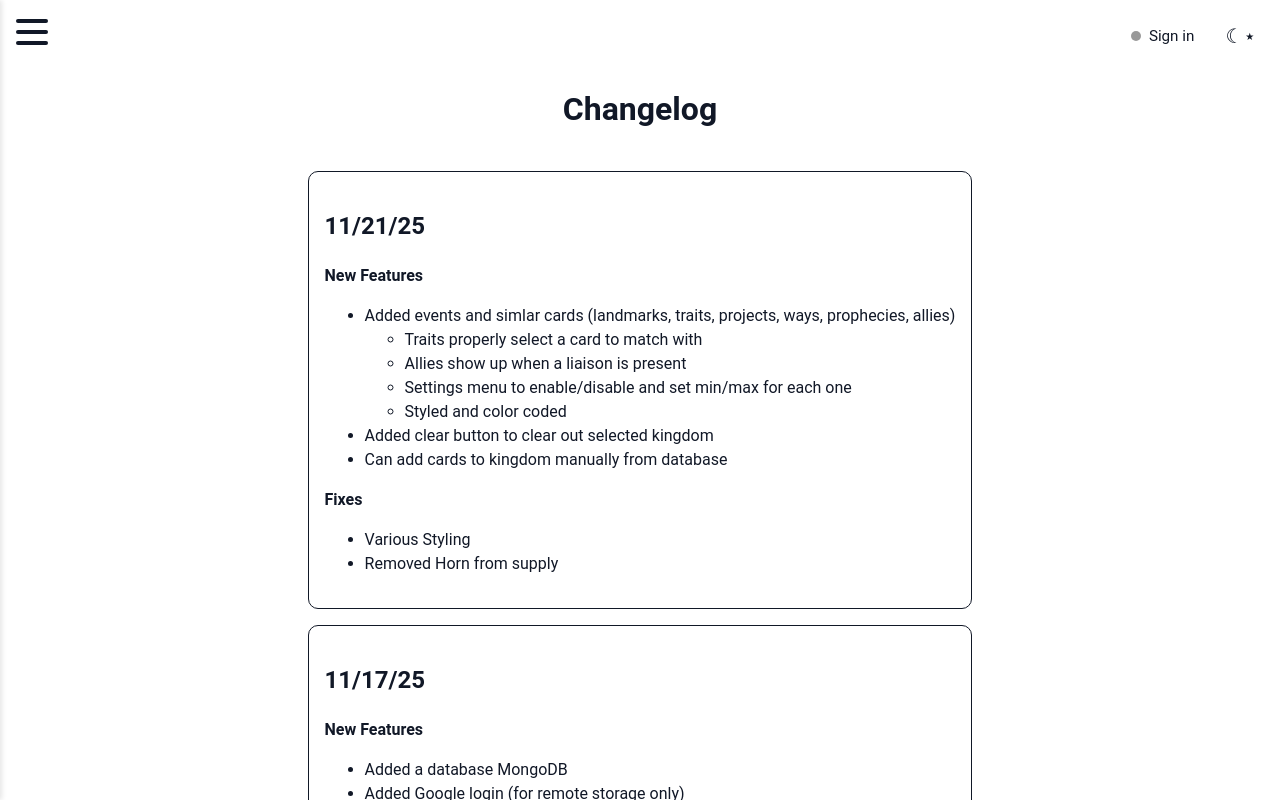
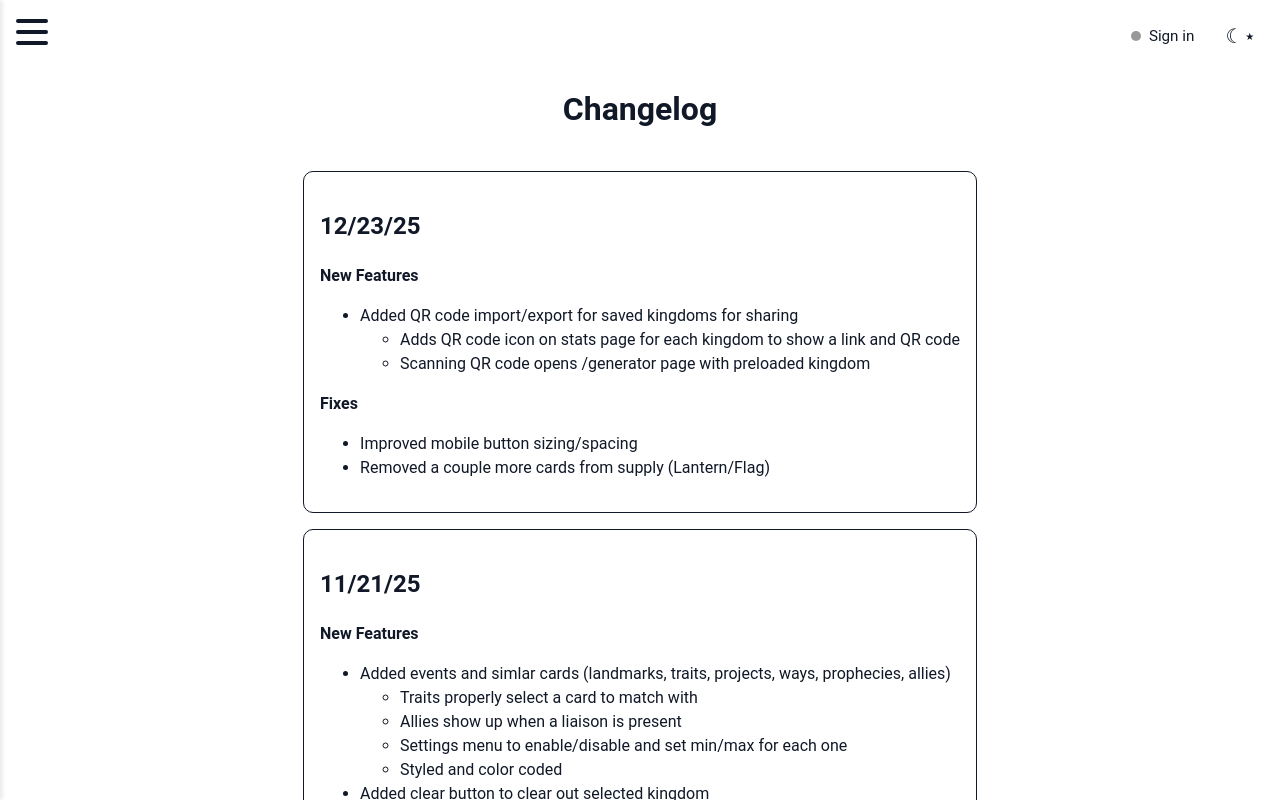
Before and after one commit to JHocevar/dominion, a SvelteKit app: page /changelog in a window 1280 px wide. Shown: the top 800 px of the page. Built offline with nearby package versions, Linux system fonts and the light colour scheme; no server answers.

Commit message:
update changelog

```diff
--- a/src/routes/changelog/+page.svelte
+++ b/src/routes/changelog/+page.svelte
@@ -1,6 +1,24 @@
 <h1>Changelog</h1>
 
 <div class="container">
+  <div class="item">
+    <h2>12/23/25</h2>
+    <p>New Features</p>
+    <ul>
+      <li>Added QR code import/export for saved kingdoms for sharing</li>
+      <ul>
+        <li>Adds QR code icon on stats page for each kingdom to show a link and QR code</li>
+        <li>Scanning QR code opens /generator page with preloaded kingdom</li>
+      </ul>
+    </ul>
+
+    <p>Fixes</p>
+    <ul>
+      <li>Improved mobile button sizing/spacing</li>
+      <li>Removed a couple more cards from supply (Lantern/Flag)</li>
+    </ul>
+  </div>
+
   <div class="item">
     <h2>11/21/25</h2>
     <p>New Features</p>
```
